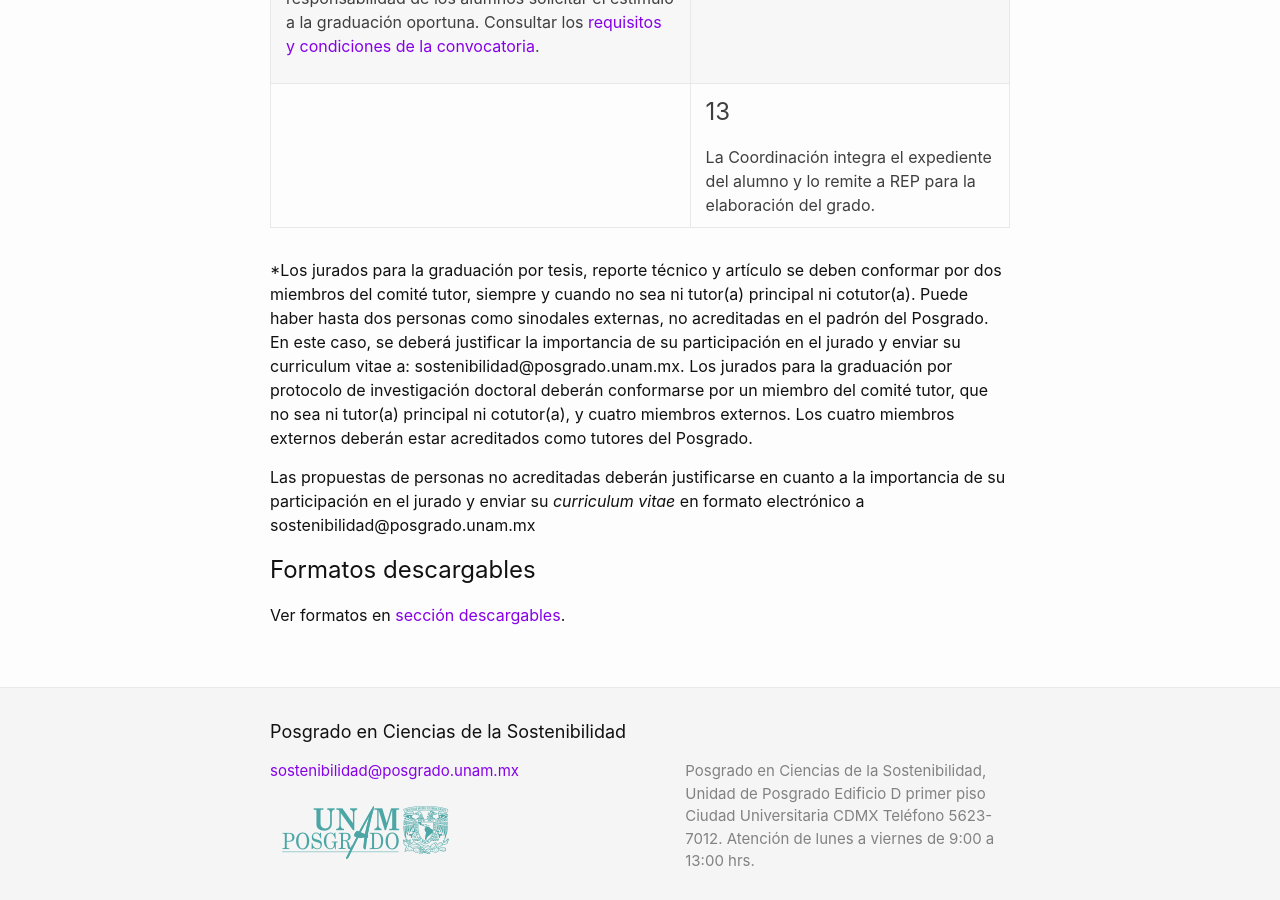
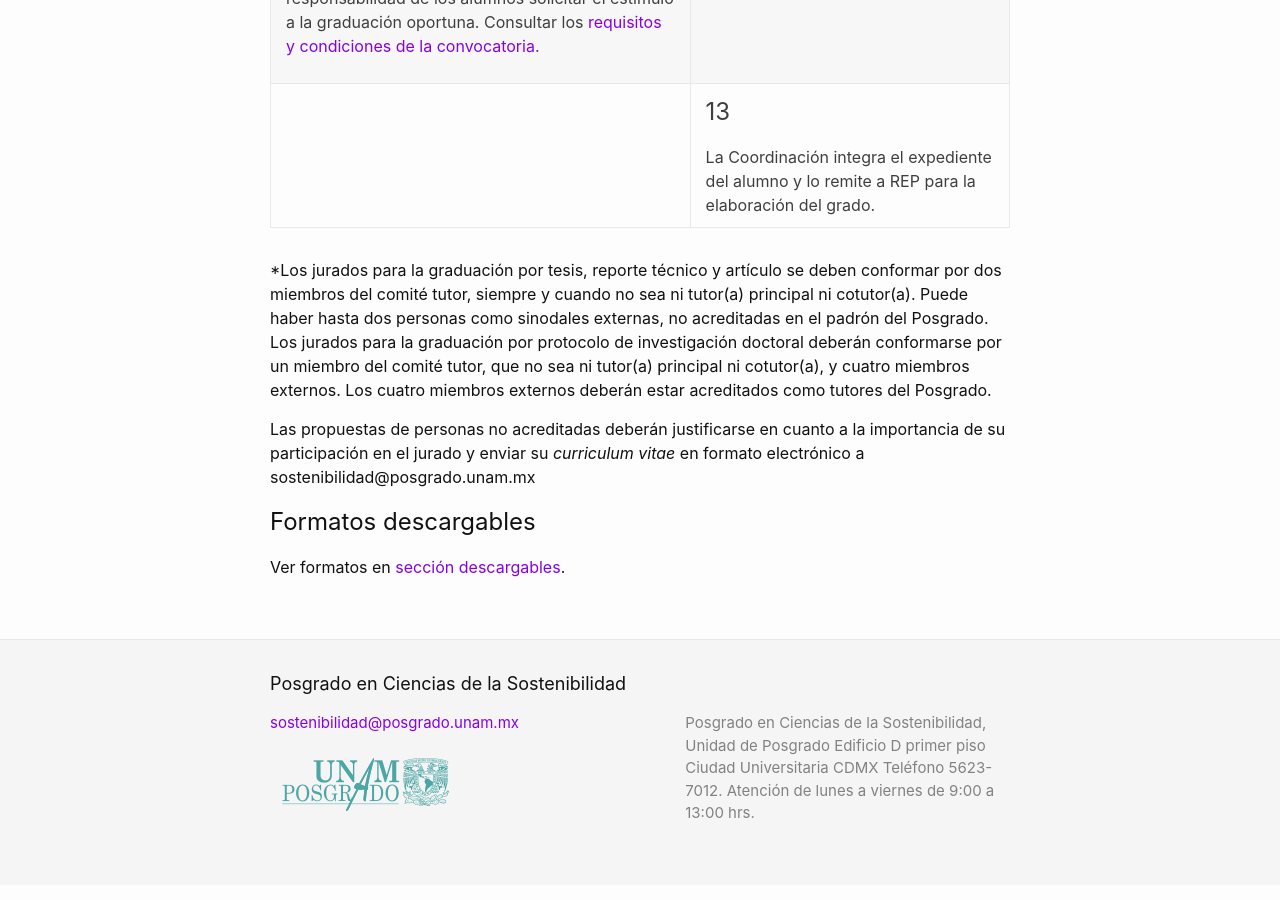
Before and after one commit to pcs-unam/pcs-unam.github.io, a Jekyll site: the page built from maestria/graduacion.md, in a window 1280 px wide and 900 px high, scrolled down 2563 px. Built offline with Jekyll 4.4.1, drawn with Linux system fonts in a browser that asks for light colours.

Commit message:
Actualización nueva regla conformación jurados Maestría

```diff
--- a/maestria/graduacion.md
+++ b/maestria/graduacion.md
@@ -173,7 +173,7 @@
 </tbody>
 </table>
 
-*Los jurados para la graduación por tesis, reporte técnico y artículo se deben conformar por dos miembros del comité tutor, siempre y cuando no sea ni tutor(a) principal ni cotutor(a). Puede haber hasta dos personas como sinodales externas, no acreditadas en el padrón del Posgrado. En este caso, se deberá justificar la importancia de su participación en el jurado y enviar su curriculum vitae a: sostenibilidad@posgrado.unam.mx. Los jurados para la graduación por protocolo de investigación doctoral deberán conformarse por un miembro del comité tutor, que no sea ni tutor(a) principal ni cotutor(a), y cuatro miembros externos. Los cuatro miembros externos deberán estar acreditados como tutores del Posgrado.
+*Los jurados para la graduación por tesis, reporte técnico y artículo se deben conformar por dos miembros del comité tutor, siempre y cuando no sea ni tutor(a) principal ni cotutor(a). Puede haber hasta dos personas como sinodales externas, no acreditadas en el padrón del Posgrado. Los jurados para la graduación por protocolo de investigación doctoral deberán conformarse por un miembro del comité tutor, que no sea ni tutor(a) principal ni cotutor(a), y cuatro miembros externos. Los cuatro miembros externos deberán estar acreditados como tutores del Posgrado.
 
 Las propuestas de personas no acreditadas deberán justificarse en cuanto a la importancia de su participación en el jurado y enviar su *curriculum vitae* en formato electrónico a sostenibilidad@posgrado.unam.mx
 
```
